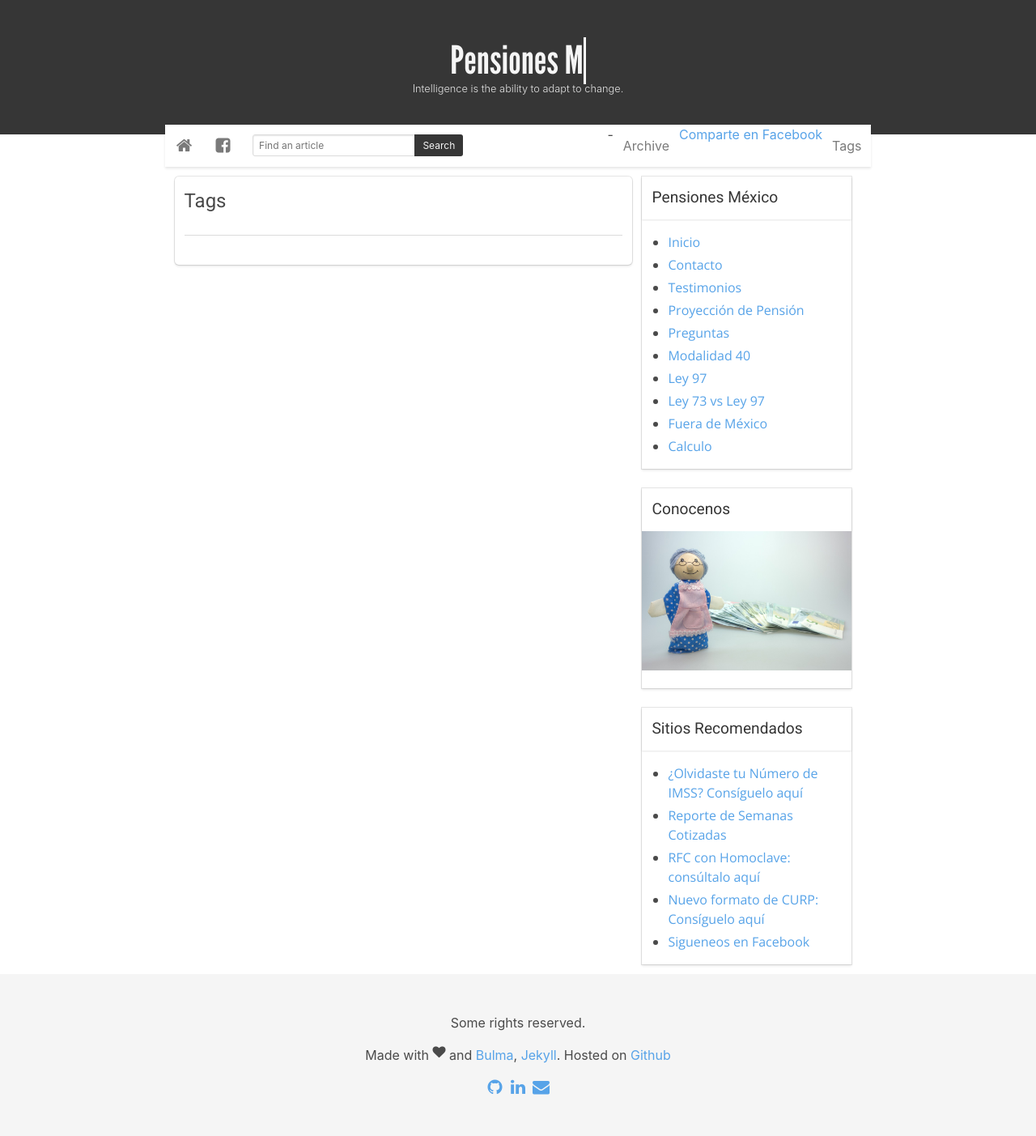
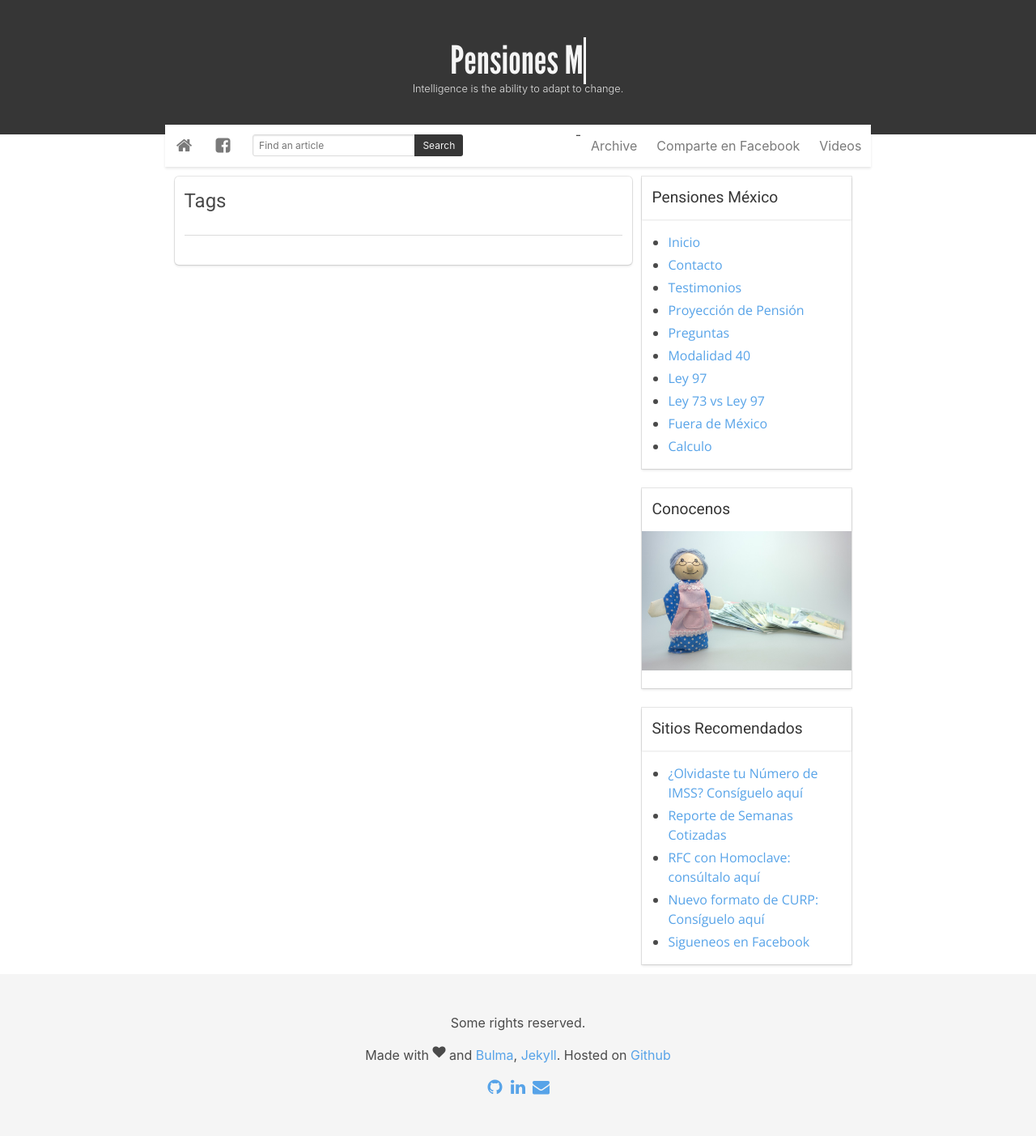
Before and after one commit to PensionesMexico/PensionesMexico.github.io, a Jekyll site: the page built from tags.html, in a window 1280 px wide. Shown: the whole page at 81% size. Built offline with Jekyll 4.4.1, drawn with Linux system fonts in a browser that asks for light colours.

Commit message:
Update default.html

```diff
--- a/_layouts/default.html
+++ b/_layouts/default.html
@@ -55,8 +55,8 @@
       </div>
       <div class="nav-right nav-menu" id='nav-menu'>
 -       <a href="/archive" class="nav-item">Archive</a>
-        <a href="https://www.facebook.com/sharer.php?u=pensionesmexico.github.io">Comparte en Facebook</a>
-        <a href="/tags" class="nav-item">Tags</a>
+        <a href="https://www.facebook.com/sharer.php?u=pensionesmexico.github.io" class="nav-item">Comparte en Facebook</a>
+        <a href="/tags" class="nav-item">Videos</a>
       </div>
 
       <span class="nav-toggle" id="nav-toggle">
```
